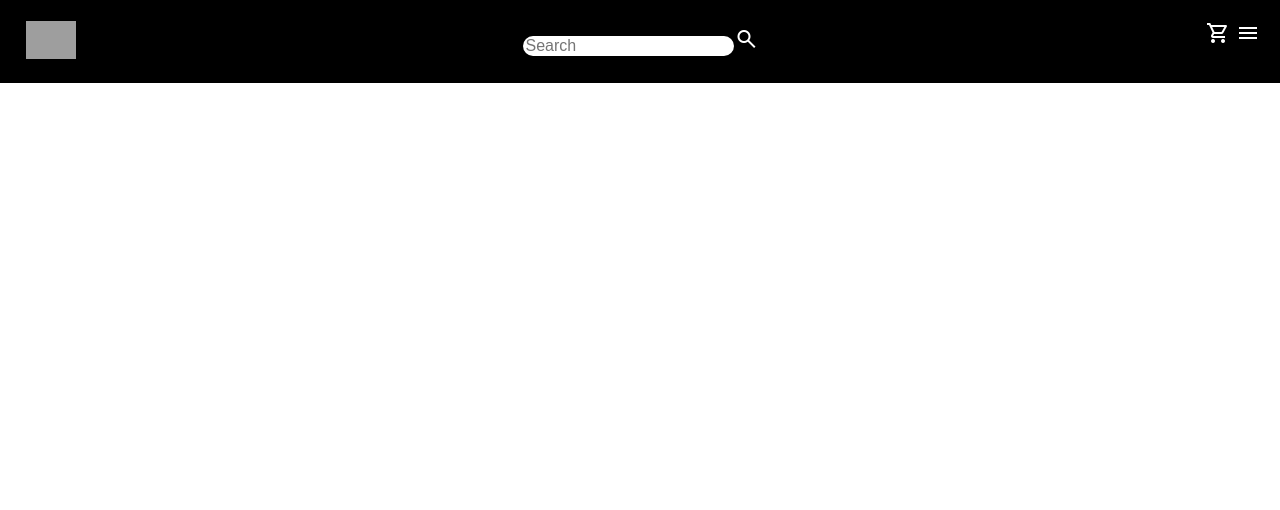
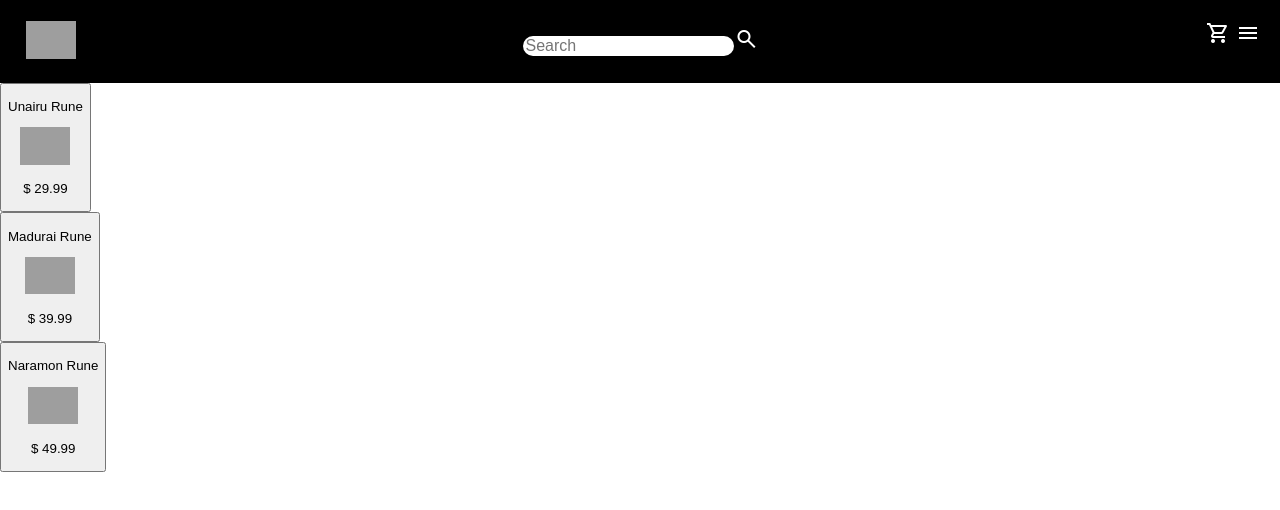
Before and after one commit to jv-iatecola/rune-shop-ui, a website built with Vite: page src/index.html in a window 1280 px wide. Built offline with nearby package versions, Linux system fonts and the light colour scheme; grey boxes are pictures that could not be loaded.

Commit message:
add product-display and update index files

```diff
--- a/src/index.html
+++ b/src/index.html
@@ -5,6 +5,7 @@
     <meta name="viewport" content="width=device-width, initial-scale=1.0">
     <title>RuneShop</title>
     <link rel="stylesheet" href="css/header-style.css">
+    <link rel="stylesheet" href="css/product-display.css">
     <link rel="stylesheet" href="https://fonts.googleapis.com/css2?family=Material+Symbols+Outlined:opsz,wght,FILL,GRAD@24,400,0,0" />
 </head>
 <body>
--- a/src/js/index.js
+++ b/src/js/index.js
@@ -1,3 +1,4 @@
+import { productDisplay } from "./product-display";
 import { productCard } from "./product-card";
 import { header } from "./header";
 
@@ -7,7 +8,24 @@ const productCardProps = {
     price: "$ 49.90"
 }
 
+const productList = [
+    {
+        runeImage: "https://cdn.discordapp.com/attachments/863410455291494440/1284657599647715429/Naramon_Rune.png?ex=66eab9df&is=66e9685f&hm=f8fc8583625ef692d35fb8f7acc4e8165cdd64702324aad6842a48ceb34c412b&",
+        runeName: "Naramon Rune",
+        runePrice: 49.99
+    },
+    {
+        runeImage: "https://cdn.discordapp.com/attachments/863410455291494440/1284657599387795516/Madurai_Rune.png?ex=66eab9df&is=66e9685f&hm=8e40a9833c770367dd68bc41b5ac192effe7fb979ed2297f082785b4ae31d018&",
+        runeName: "Madurai Rune",
+        runePrice: 39.99
+    },
+    {
+        runeImage: "https://media.discordapp.net/attachments/863410455291494440/1284657599878529105/Unairu_Rune.png?ex=66eab9df&is=66e9685f&hm=db1d37afb0ac52305d0bfc38bfb7cd0dd7abf9cf0c20dbb7b9a1314541906754&=&format=webp&quality=lossless",
+        runeName: "Unairu Rune",
+        runePrice: 29.99
+    }
+]
+
+productDisplay(productList)
+
 header()
-// productCard(productCardProps)
-// productCard(productCardProps)
-// productCard(productCardProps)
--- /dev/null
+++ b/src/js/product-display.js
@@ -0,0 +1,32 @@
+export function productDisplay(productsList){
+    if (productsList.length === 0){
+        const pEmptyArrayElement = document.createElement("p")
+        pEmptyArrayElement.textContent = "No items found for your search."
+        document.body.prepend(pEmptyArrayElement)
+        return;
+    }
+
+    productsList.forEach(product => {
+        const productContainerElement = document.createElement("div")
+        productContainerElement.classList.add("product-container")
+
+        const runeNameElement = document.createElement("p")
+        runeNameElement.textContent = product.runeName
+
+        const runeImageElement = document.createElement("img")
+        runeImageElement.width = "50"
+        runeImageElement.src = product.runeImage
+
+        const runePriceElement = document.createElement("p")
+        runePriceElement.textContent = `$ ${product.runePrice}`
+
+        productContainerElement.append(runeNameElement, runeImageElement, runePriceElement)
+
+        const productButtonElement = document.createElement("button")
+        // productButtonElement.classList.add("product-buttom")
+        productButtonElement.append(runeNameElement, runeImageElement, runePriceElement)
+        productContainerElement.append(productButtonElement)
+
+        document.body.prepend(productContainerElement)
+    });
+}
```
